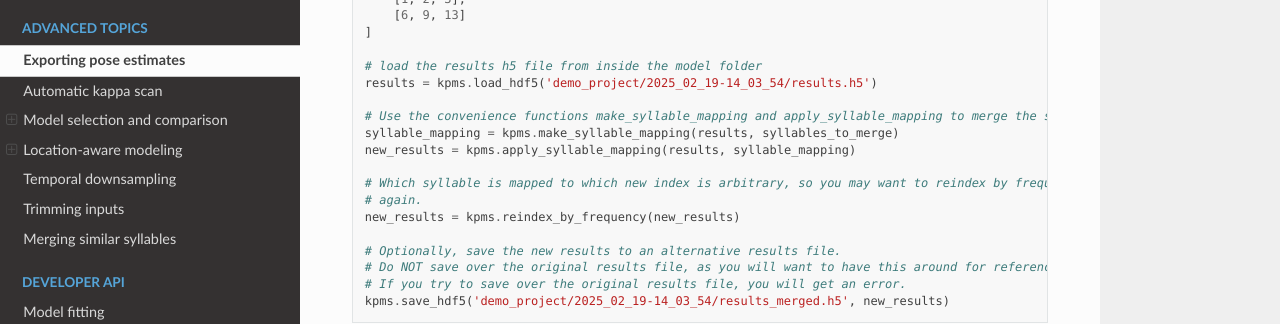
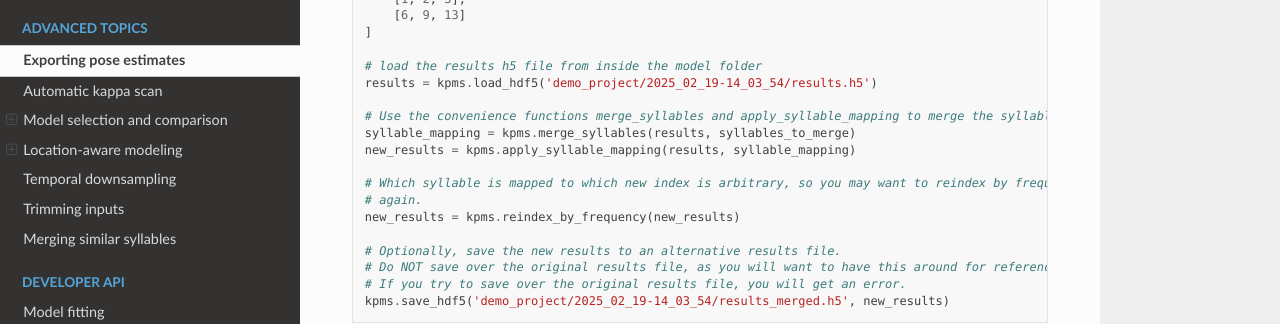
Before and after one commit to dattalab/keypoint-moseq, a Sphinx documentation site: the page built from docs/source/advanced.rst, in a window 1280 px wide and 900 px high, scrolled down 7981 px. Shown: the part 388-712 px from the top of the window. Built offline with Sphinx 7.4.7 and the Read the Docs theme 3.1.0, drawn with Linux system fonts in a browser that asks for light colours; pages that are not in the unit, such as notebooks, are missing from menus.

Commit message:
renamed to be more precise

```diff
--- a/docs/source/advanced.rst
+++ b/docs/source/advanced.rst
@@ -367,8 +367,8 @@ Sometimes it will be the case that keypoint moseq has identified two syllables t
     # load the results h5 file from inside the model folder
     results = kpms.load_hdf5('demo_project/2025_02_19-14_03_54/results.h5')
 
-    # Use the convenience functions make_syllable_mapping and apply_syllable_mapping to merge the syllables
-    syllable_mapping = kpms.make_syllable_mapping(results, syllables_to_merge)
+    # Use the convenience functions merge_syllables and apply_syllable_mapping to merge the syllables
+    syllable_mapping = kpms.merge_syllables(results, syllables_to_merge)
     new_results = kpms.apply_syllable_mapping(results, syllable_mapping)
 
     # Which syllable is mapped to which new index is arbitrary, so you may want to reindex by frequency
```
Also changed, not shown: 1 other file.
